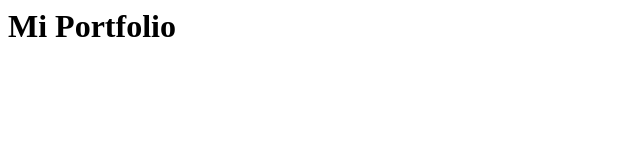
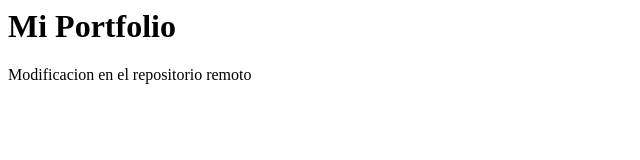
Before and after one commit to TORRES-Carlos/PortfolioFrontEnd, a plain HTML site: page index.html in a window 1280 px wide. Shown: the whole page, without its empty margins (0-640 px from the left). Drawn offline with Linux system fonts and the light colour scheme.

Commit message:
Update index.html

```diff
--- a/index.html
+++ b/index.html
@@ -1 +1 @@
-<h1>Mi Portfolio</h1>
+<h1>Mi Portfolio</h1><p>Modificacion en el repositorio remoto</p>
```
